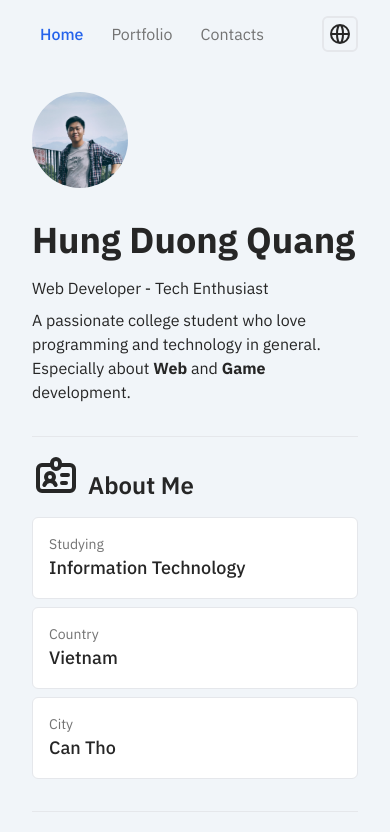
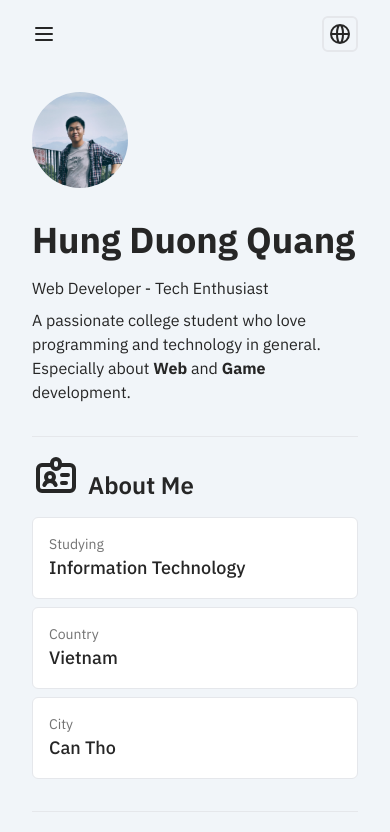
Before and after one commit to qhungg289/personal-site-qhungg289, a Next.js app: page / in a window 390 px wide. Shown: the top 832 px of the page. Built offline with nearby package versions, Linux system fonts and the light colour scheme.

Commit message:
Add hamburger navigation on mobile devices

```diff
--- a/components/nav/Nav.js
+++ b/components/nav/Nav.js
@@ -1,10 +1,63 @@
+import { useState } from "react";
+import { motion, AnimatePresence } from "framer-motion";
 import NavLink from "./NavLink";
 
 export default function Nav() {
+	const [isOpen, setIsOpen] = useState(false);
+
 	return (
 		<nav className="w-full py-4">
 			<div className="container flex h-full max-w-3xl items-center justify-between">
-				<div className="space-x-3 sm:space-x-10">
+				<button onClick={() => setIsOpen(true)} className="md:hidden">
+					<svg
+						xmlns="http://www.w3.org/2000/svg"
+						className="h-6 w-6"
+						fill="none"
+						viewBox="0 0 24 24"
+						stroke="currentColor"
+						strokeWidth={2}
+					>
+						<path
+							strokeLinecap="round"
+							strokeLinejoin="round"
+							d="M4 6h16M4 12h16M4 18h16"
+						/>
+					</svg>
+				</button>
+
+				<AnimatePresence>
+					{isOpen && (
+						<motion.div
+							initial={{ opacity: 0, x: -50 }}
+							animate={{ opacity: 1, x: 0 }}
+							exit={{ opacity: 0 }}
+							className="fixed inset-0 z-10 flex flex-col items-center justify-evenly bg-slate-100"
+						>
+							<button onClick={() => setIsOpen(false)}>
+								<svg
+									xmlns="http://www.w3.org/2000/svg"
+									className="h-6 w-6"
+									fill="none"
+									viewBox="0 0 24 24"
+									stroke="currentColor"
+									strokeWidth={2}
+								>
+									<path
+										strokeLinecap="round"
+										strokeLinejoin="round"
+										d="M6 18L18 6M6 6l12 12"
+									/>
+								</svg>
+							</button>
+
+							<NavLink href="/" pathName="Home" />
+							<NavLink href="/portfolio" pathName="Portfolio" />
+							<NavLink href="/contacts" pathName="Contacts" />
+						</motion.div>
+					)}
+				</AnimatePresence>
+
+				<div className="hidden space-x-3 sm:space-x-10 md:block">
 					<NavLink href="/" pathName="Home" />
 					<NavLink href="/portfolio" pathName="Portfolio" />
 					<NavLink href="/contacts" pathName="Contacts" />
```
